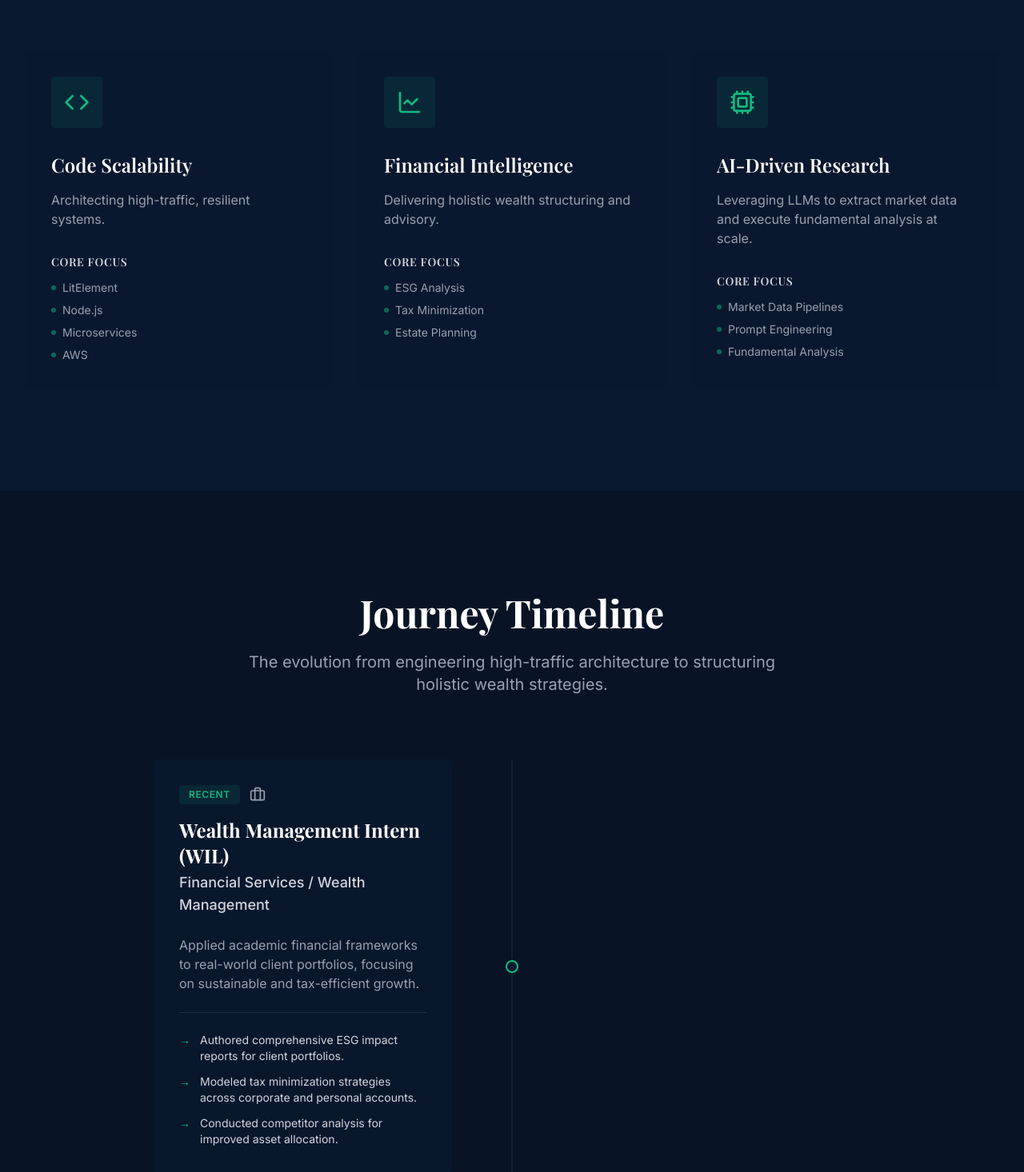
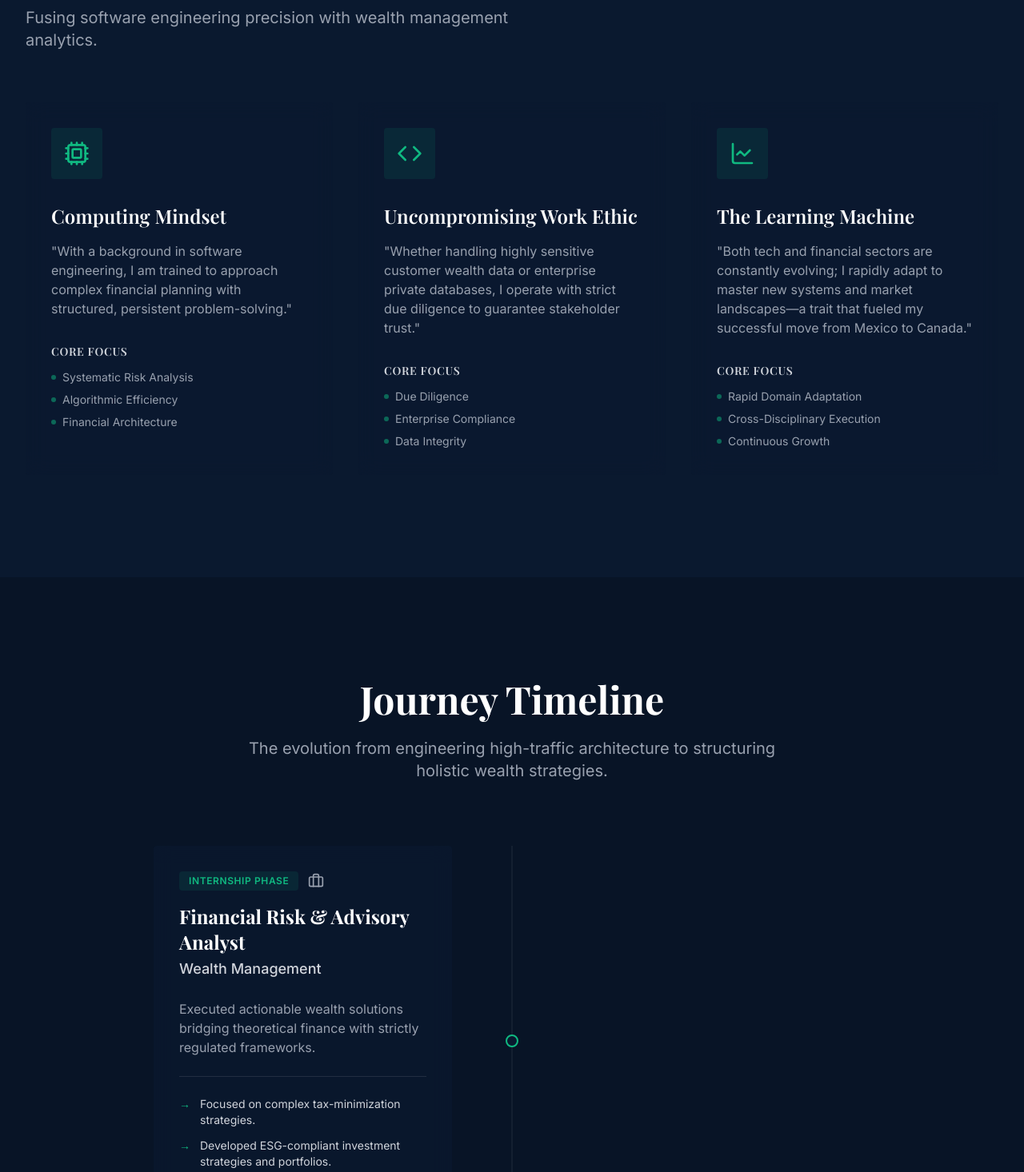
Before and after one commit to neobenjax/benjamin-sanchez-zebadua, a Next.js app: page / in a window 1280 px wide. Shown: the part 1084-2550 px from the top of the page at 80% size. Built offline with nearby package versions, Linux system fonts and the light colour scheme; a web font is replaced by a local one.

Commit message:
feat: integrate relocation story and dual-core profiles

```diff
--- a/src/components/Hero.tsx
+++ b/src/components/Hero.tsx
@@ -26,7 +26,7 @@ export default function Hero() {
           >
             <span className="w-2 h-2 rounded-full bg-accent animate-pulse" />
             <span className="text-sm font-medium tracking-wide text-gray-300">
-              Transforming Technology into Wealth Management
+              Current State: Bridging Software Engineering & Financial Strategy
             </span>
           </motion.div>
 
--- a/src/data/profile.ts
+++ b/src/data/profile.ts
@@ -36,7 +36,6 @@ export interface InsightCaseStudy {
   metrics: string[];
   badgeType: "metric" | "reading";
   readingTime?: string;
-  // Specific mock data for Recharts sparklines
   chartData?: ChartDataPoint[];
 }
 
@@ -55,71 +54,71 @@ export interface ProfileData {
 
 export const profileData: ProfileData = {
   hero: {
-    headline: "Engineering Reliable Wealth Strategies.",
-    subtext: "Transitioning a robust foundation as a Senior Software Engineer at BBVA into a nuanced, analytical career as a Canadian Wealth Strategist. Building intelligent financial solutions powered by scalable technology.",
+    headline: "Precision in Code. Performance in Finance.",
+    subtext: "I am Benjamin Sanchez Zebadua, based in Ottawa, ON (Relocated from Mexico). I apply a computing mindset to bridge the gap between complex data and actionable solutions. Whether architecting scalable systems or engineering financial strategies, I deliver precision-driven results for a digital-first economy. My journey took me from the high-traffic tech hubs of Mexico to the Canadian financial landscape, and I bring that same disciplined, global mindset to every project.",
   },
 
   synergy: [
     {
-      id: "code-scalability",
-      title: "Code Scalability",
-      description: "Architecting high-traffic, resilient systems.",
-      iconName: "Code",
-      technologies: ["LitElement", "Node.js", "Microservices", "AWS"],
+      id: "computing-mindset",
+      title: "Computing Mindset",
+      description: "\"With a background in software engineering, I am trained to approach complex financial planning with structured, persistent problem-solving.\"",
+      iconName: "Cpu",
+      technologies: ["Systematic Risk Analysis", "Algorithmic Efficiency", "Financial Architecture"],
     },
     {
-      id: "financial-intelligence",
-      title: "Financial Intelligence",
-      description: "Delivering holistic wealth structuring and advisory.",
-      iconName: "LineChart",
-      technologies: ["ESG Analysis", "Tax Minimization", "Estate Planning"],
+      id: "work-ethic",
+      title: "Uncompromising Work Ethic",
+      description: "\"Whether handling highly sensitive customer wealth data or enterprise private databases, I operate with strict due diligence to guarantee stakeholder trust.\"",
+      iconName: "Briefcase",
+      technologies: ["Due Diligence", "Enterprise Compliance", "Data Integrity"],
     },
     {
-      id: "ai-driven-research",
-      title: "AI-Driven Research",
-      description: "Leveraging LLMs to extract market data and execute fundamental analysis at scale.",
-      iconName: "Cpu",
-      technologies: ["Market Data Pipelines", "Prompt Engineering", "Fundamental Analysis"],
+      id: "learning-machine",
+      title: "The Learning Machine",
+      description: "\"Both tech and financial sectors are constantly evolving; I rapidly adapt to master new systems and market landscapes—a trait that fueled my successful move from Mexico to Canada.\"",
+      iconName: "LineChart",
+      technologies: ["Rapid Domain Adaptation", "Cross-Disciplinary Execution", "Continuous Growth"],
     }
   ],
 
   journey: [
     {
-      id: "wil-internship",
-      period: "Recent",
-      role: "Wealth Management Intern (WIL)",
-      company: "Financial Services / Wealth Management",
-      description: "Applied academic financial frameworks to real-world client portfolios, focusing on sustainable and tax-efficient growth.",
+      id: "financial-intern",
+      period: "Internship Phase",
+      role: "Financial Risk & Advisory Analyst",
+      company: "Wealth Management",
+      description: "Executed actionable wealth solutions bridging theoretical finance with strictly regulated frameworks.",
       highlights: [
-        "Authored comprehensive ESG impact reports for client portfolios.",
-        "Modeled tax minimization strategies across corporate and personal accounts.",
-        "Conducted competitor analysis for improved asset allocation."
+        "Focused on complex tax-minimization strategies.",
+        "Developed ESG-compliant investment strategies and portfolios.",
+        "Conducted fundamental market analysis to secure high-yield assets."
       ],
       type: "finance"
     },
     {
-      id: "postgrad-finance",
-      period: "Transition Phase",
-      role: "Postgraduate Student",
-      company: "Financial Planning & Wealth Management",
-      description: "Pivoted from pure software engineering to holistic wealth strategy through rigorous academic focus.",
+      id: "lambton-pg",
+      period: "Present Phase (Canada)",
+      role: "PG Financial Planning & Wealth Management",
+      company: "Lambton College",
+      description: "Bridging theoretical finance with real-world client solutions.",
       highlights: [
-        "Certified in core financial planning frameworks.",
-        "Specialized in Canadian taxation and retirement modeling.",
-        "Bridged technical analytical skills with equity valuation."
+        "Mastered advanced Canadian institutional frameworks.",
+        "Obtained Investment Funds in Canada (IFC) Certification.",
+        "Translated engineering logic to quantitative portfolio modeling."
       ],
       type: "education"
     },
     {
       id: "bbva-senior-dev",
-      period: "Previous",
-      role: "Senior Software Engineer",
+      period: "2019 — 2024 (Mexico)",
+      role: "Senior Software Developer",
       company: "BBVA",
-      description: "Led front-end and microservice architecture for high-traffic banking applications.",
+      description: "Spearheaded high-traffic JavaScript applications within robust legacy frameworks.",
       highlights: [
-        "Maintained and optimized critical systems processing thousands of transactions.",
-        "Spearheaded Agile/Scrum methodologies across cross-functional pods.",
-        "Implemented robust CI/CD pipelines and DevOps best practices."
+        "Engineered a 30% boost in application reliability across systems.",
+        "Led AI-driven efficiency initiatives and development standards.",
+        "Maintained zero-margin data error policies on enterprise databases."
       ],
       type: "engineering"
     }
@@ -128,54 +127,54 @@ export const profileData: ProfileData = {
   insights: [
     {
       id: "undervalued-stock",
-      title: "Undervalued Stock Analysis",
+      title: "Fundamental Analysis in Mid-Caps",
       category: "Equity Research",
-      description: "Detailed fundamental analysis of mid-cap Canadian equities combining DCF modeling with sentiment analysis.",
-      metrics: ["DCF Modeling", "EBITDA Multiples", "Sentiment Scoring"],
+      description: "Using raw data and institutional reporting to identify undervalued market opportunities for Canadian mid-cap equities.",
+      metrics: ["DCF Modeling", "EBITDA Multiples", "Value Analysis"],
       badgeType: "metric",
       chartData: [
-        { date: "M1", value: 12 },
-        { date: "M2", value: 15 },
-        { date: "M3", value: 18 },
-        { date: "M4", value: 14 },
-        { date: "M5", value: 24 },
-        { date: "M6", value: 29 },
+        { date: "M1", value: 45 },
+        { date: "M2", value: 42 },
+        { date: "M3", value: 39 },
+        { date: "M4", value: 50 },
+        { date: "M5", value: 68 },
+        { date: "M6", value: 85 },
       ]
     },
     {
-      id: "lbo-research",
-      title: "LBO Structuring Mechanics",
-      category: "Corporate Finance",
-      description: "A theoretical case study on the mechanics of a Leveraged Buyout within the tech sector, focusing on complex debt schedules.",
-      metrics: ["Debt Tranches", "IRR Projections", "Cash Flow"],
+      id: "app-reliability",
+      title: "Enterprise Reliability & Optimization",
+      category: "Software Architecture",
+      description: "Analyzing the 30% technical reliability boost at BBVA through the integration of Next-Gen systems and AI efficiency tooling.",
+      metrics: ["System Uptime", "AI Integration", "Traffic Loads"],
       badgeType: "metric",
       chartData: [
-        { date: "Y1", value: 100 },
-        { date: "Y2", value: 80 },
-        { date: "Y3", value: 45 },
-        { date: "Y4", value: 20 },
-        { date: "Y5", value: 0 },
+        { date: "Q1", value: 70 },
+        { date: "Q2", value: 82 },
+        { date: "Q3", value: 86 },
+        { date: "Q4", value: 98 },
+        { date: "Q5", value: 99.9 },
       ]
     },
     {
       id: "esg-thought-leadership",
-      title: "The Future of ESG Data Pipelines",
+      title: "ESG-Compliant Investment Strategies",
       category: "Thought Leadership",
-      description: "Exploring how automated data pipelines and Large Language Models are reshaping ESG scoring frameworks for wealth managers.",
-      metrics: ["ESG Scoring", "LLMs", "React / AWS"],
+      description: "Exploring exactly how modern risk frameworks quantify abstract corporate ESG data to drive safer, tax-efficient portfolio yields.",
+      metrics: ["ESG Scoring", "Tax Minimization", "Risk Profiling"],
       badgeType: "reading",
-      readingTime: "6 min read"
+      readingTime: "5 min read"
     }
   ],
 
   toolbox: [
     {
-      title: "Software & Technology",
-      skills: ["JavaScript / TypeScript", "Node.js", "React / Next.js", "AWS Architecture", "SQL / NoSQL", "Git / DevOps"]
+      title: "Track 1: Engineering",
+      skills: ["JavaScript (Lit Element)", "Node.js", "DevOps (GitHub/Bitbucket)", "Agile (Scrum/Jira)", "AWS", "Testing (Mocha/Chai)"]
     },
     {
-      title: "Financial & Advisory",
-      skills: ["Morningstar Direct", "Salesforce CRM", "ESG Frameworks", "NaviPlan", "Tax Optimization", "Portfolio Construction"]
+      title: "Track 2: Finance",
+      skills: ["Canadian Tax Law", "Estate Planning", "ESG Risk Profiling", "IFC Certification", "Financial Modeling (Advanced Excel)"]
     }
   ]
 };
```
